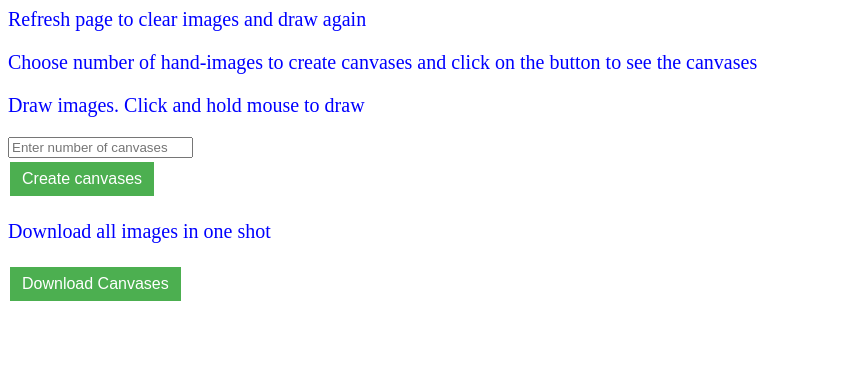
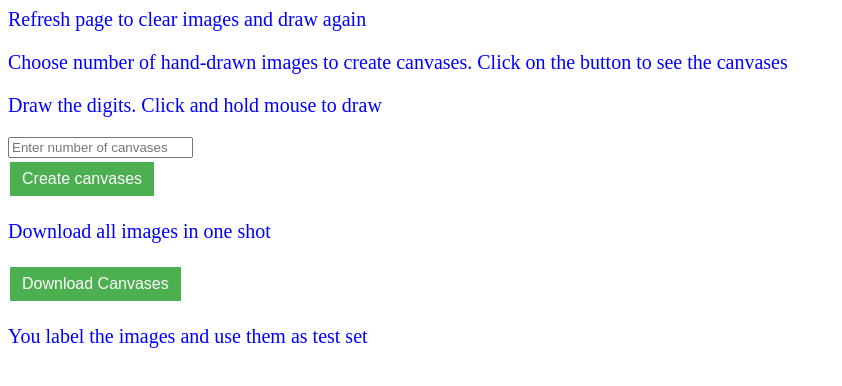
Before and after one commit to shotsan/hand-written-digits, a plain HTML site: page index.html in a window 1280 px wide. Shown: the whole page, without its empty margins (0-842 px from the left). Drawn offline with Linux system fonts and the light colour scheme.

Commit message:
Update index.html

```diff
--- a/index.html
+++ b/index.html
@@ -2,8 +2,8 @@
 <script src="js/script.js" type="module"></script>
 
 <p> Refresh page to clear images and draw again</p>
-<p> Choose number of hand-images to create canvases and click on the button to see the canvases </p>
-<p> Draw images. Click and hold mouse to draw</p>
+<p> Choose number of hand-drawn images to create canvases. Click on the button to see the canvases </p>
+<p> Draw the digits. Click and hold mouse to draw</p>
 <input id="num-canvases" type="number" min="1" placeholder="Enter number of canvases">
 <br>
 
@@ -12,3 +12,5 @@
 
 <p> Download all images in one shot </p>
 <button id="download">Download Canvases</button>
+
+<p> You label the images and use them as test set </p>
```
